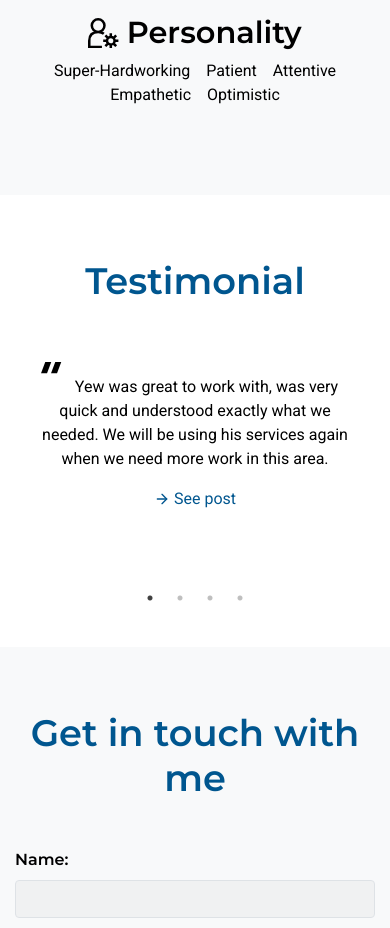
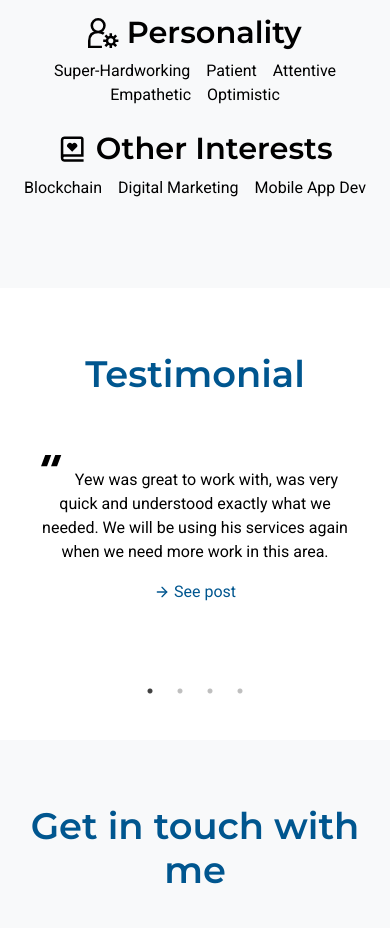
Before and after one commit to yewyewXD/portfolio-v2, a React (Create React App) app: page / in a window 390 px wide. Shown: the part 3240-4168 px from the top of the page. Built offline with nearby package versions, Linux system fonts and the light colour scheme.

Commit message:
add mobile abb dev

```diff
--- a/src/components/section/Skill.jsx
+++ b/src/components/section/Skill.jsx
@@ -1,5 +1,5 @@
 import React from "react";
-import { BiCodeAlt } from "react-icons/bi";
+import { BiCodeAlt, BiBookHeart } from "react-icons/bi";
 import { CgDatabase } from "react-icons/cg";
 import { VscTools } from "react-icons/vsc";
 import { GrUserSettings } from "react-icons/gr";
@@ -30,6 +30,11 @@ export default function Skill() {
     "Attentive",
     "Empathetic",
     "Optimistic",
+  ];
+  const interestsSkillItems = [
+    "Blockchain",
+    "Digital Marketing",
+    "Mobile App Dev",
   ];
 
   return (
@@ -91,6 +96,19 @@ export default function Skill() {
             ))}
           </div>
         </div>
+
+        <div className="skill mb-4" data-aos="fade-up">
+          <h2 className="all-center justify-content-sm-start">
+            <BiBookHeart className="mr-2" /> Other Interests
+          </h2>
+          <div className="skill-items justify-content-sm-start justify-content-center d-flex flex-wrap text-center">
+            {interestsSkillItems.map((skillItem) => (
+              <span className="skill-item mr-sm-3 mx-sm-0 mx-2" key={skillItem}>
+                {skillItem}
+              </span>
+            ))}
+          </div>
+        </div>
       </div>
     </section>
   );
```
